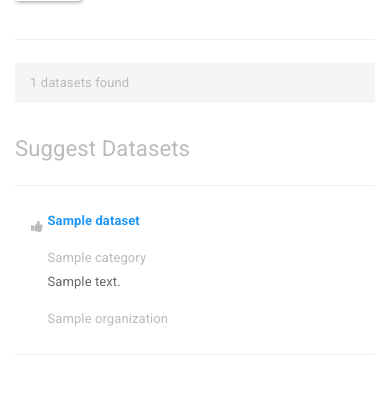
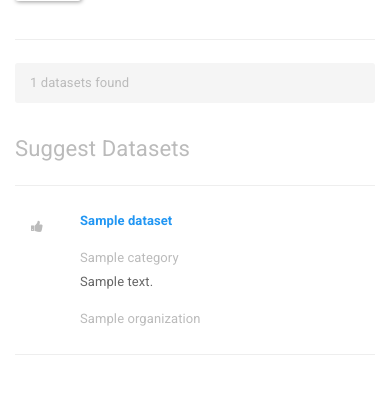
Before and after one commit to WorldBank-Transport/suggestdataset, a Django app: template datasets/templates/datasets/dataset_list.html in a window 390 px wide. Shown: the part 258-652 px from the top of the page. Run offline with Django 3.2, Linux system fonts and the light colour scheme; tables that the repository leaves empty hold one stand-in row (values such as "Sample post"); the template is opened without the code that fills it: values that come from a table or form of the project are taken from there, most other values are stand-ins (such as "Sample title", 1, 10 or a date in 2020); parts of the project's set-up code (start-up, migrations or seed data) failed here and were passed over; some libraries are stand-ins or nearby versions.

Commit message:
adjust width

```diff
--- a/datasets/templates/datasets/dataset_list.html
+++ b/datasets/templates/datasets/dataset_list.html
@@ -55,10 +55,10 @@
     {% paginate 20 datasets %}
     {% for dataset in datasets %}
         <div class="row">
-            <div class="col-xs-1">
+            <div class="col-sm-1 col-xs-2">
                 {% include 'includes/datasets/datasetlike_button.html' %}
             </div>
-            <div class="col-xs-10">
+            <div class="col-sm-10 col-xs-10">
                 <p>
                     <a href="{{ dataset.get_absolute_url }}">
                         <strong>{{ dataset.name }}</strong>
```
